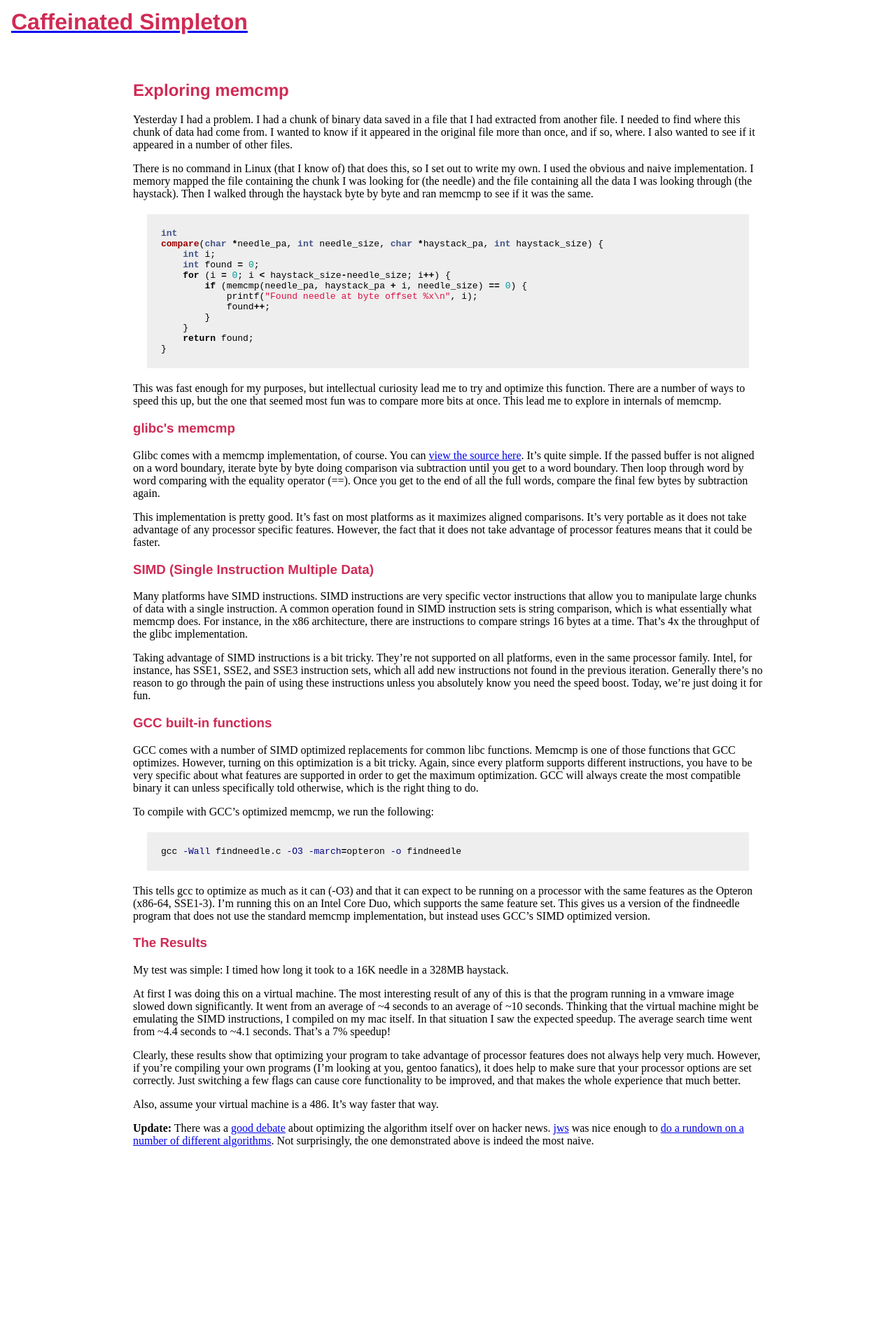
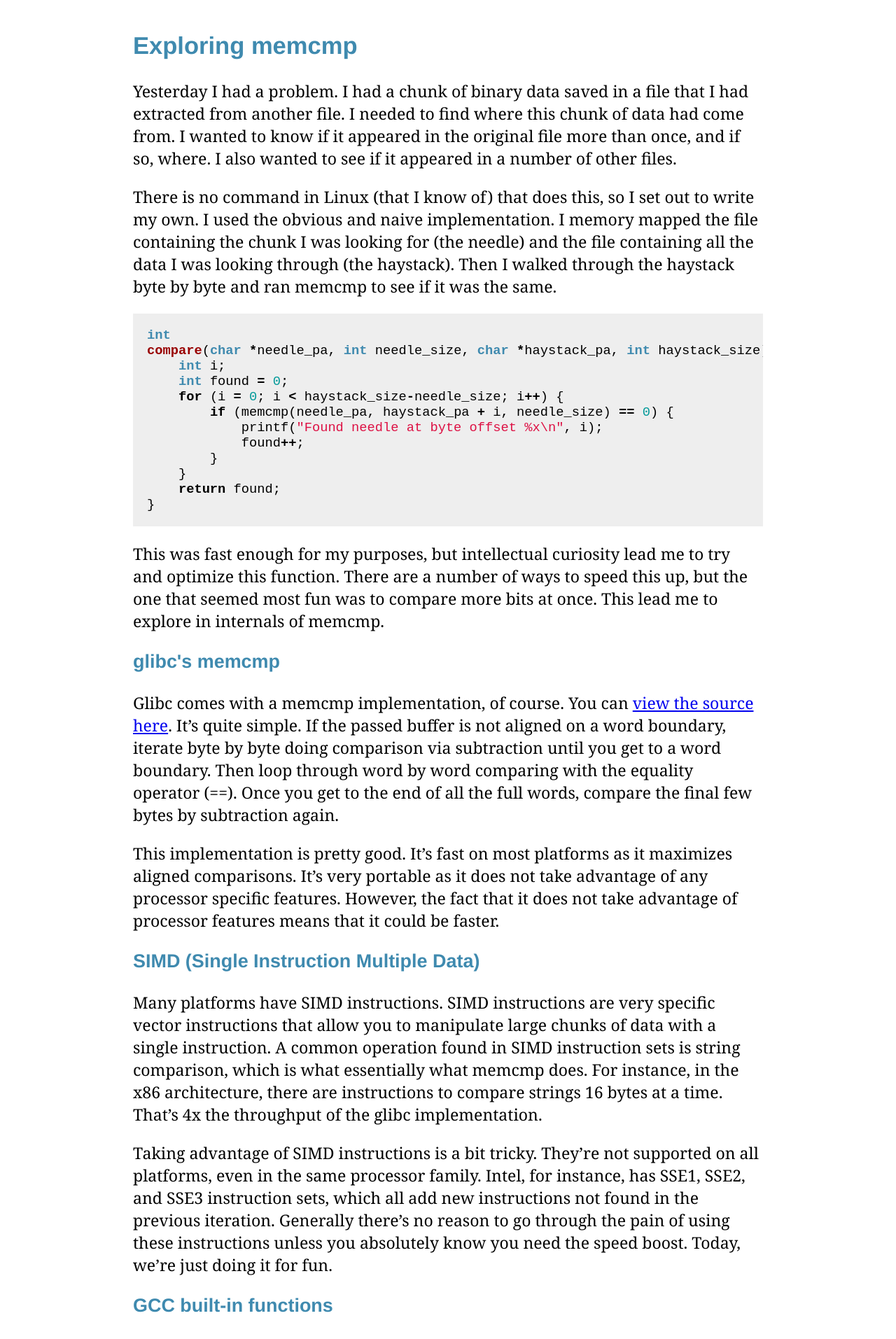
Before and after one commit to JustinTulloss/caffeinated-simpleton, a Jekyll site: the page built from _posts/2009-05-13-exploring-memcmp.markdown, in a window 1280 px wide. Shown: the top 1913 px of the page at 70% size. Built offline with Jekyll 4.4.1, drawn with Linux system fonts in a browser that asks for light colours; Markdown is read by kramdown in place of the engine named in the settings; before the commit the page ends 1687 px from its top, so only the background shows below that.

Commit message:
Some half-assed styling

```diff
--- a/_layouts/post.html
+++ b/_layouts/post.html
@@ -6,7 +6,6 @@
     <link rel="stylesheet" type="text/css" href="/css/syntax.css">
   </head>
   <body>
-    <header><a href="/"><h1>Caffeinated Simpleton</h1></a></header>
     <section class="content">
       <h1>{{ page.title }}</h1>
       <article>{{ content }}</article>
--- a/css/blog.css
+++ b/css/blog.css
@@ -1,26 +1,32 @@
-/* simple resets */
 html, body {
     margin: 0;
     padding: 0;
+    font-family: "Baskerville","Georgia",serif;
+    font-size: 1.2em;
 }
 
 pre {
     margin: 0;
     padding: 0;
 }
-/* end of resets */
 
 h1, h2, h3, h4, h5, h6 {
-    color: #D02B55;
+    color: #3F8AAF;
     font-family: "Helvetica Neue","Helvetica",sans-serif;
 }
 
 header {
     padding: 0.8em 1em;
+    color: white;
+    text-transform: lowercase;
 }
 
 header h1 {
     margin: 0;
+}
+
+header a {
+    text-decoration: none;
 }
 
 .content {
@@ -28,3 +34,7 @@ header h1 {
     max-width: 900px;
     padding: 2em;
 }
+
+.content h1:first-child {
+    margin-top: 0;
+}
--- a/css/syntax.css
+++ b/css/syntax.css
@@ -1,4 +1,9 @@
-.highlight  { background: #eee; padding: 20px; margin: 20px; }
+.highlight  {
+    background: #eee;
+    padding: 20px;
+    margin: 20px 0;
+    overflow: auto;
+}
 .highlight span.c { color: #999988; font-style: italic } /* Comment */
 .highlight .err { color: #a61717; background-color: #e3d2d2 } /* Error */
 .highlight .k { font-weight: bold } /* Keyword */
@@ -23,12 +28,12 @@
 .highlight .kd { font-weight: bold } /* Keyword.Declaration */
 .highlight .kp { font-weight: bold } /* Keyword.Pseudo */
 .highlight .kr { font-weight: bold } /* Keyword.Reserved */
-.highlight .kt { color: #445588; font-weight: bold } /* Keyword.Type */
+.highlight .kt { color: #3F8AAF; font-weight: bold } /* Keyword.Type */
 .highlight .m { color: #009999 } /* Literal.Number */
 .highlight .s { color: #d14 } /* Literal.String */
 .highlight .na { color: #008080 } /* Name.Attribute */
 .highlight .nb { color: #0086B3 } /* Name.Builtin */
-.highlight .nc { color: #445588; font-weight: bold } /* Name.Class */
+.highlight .nc { color: #3F8AAF; font-weight: bold } /* Name.Class */
 .highlight .no { color: #008080 } /* Name.Constant */
 .highlight .ni { color: #800080 } /* Name.Entity */
 .highlight .ne { color: #990000; font-weight: bold } /* Name.Exception */
```
